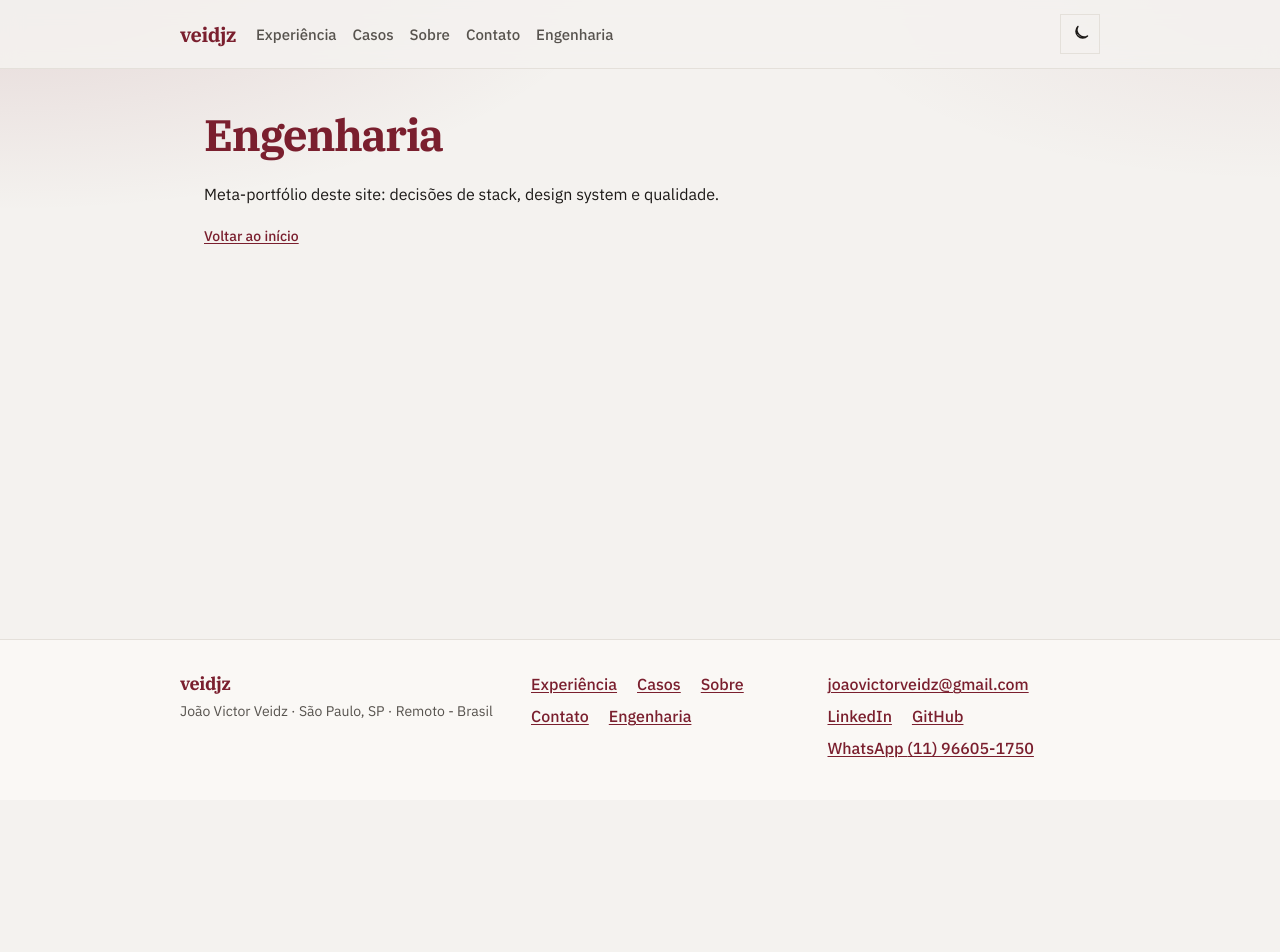
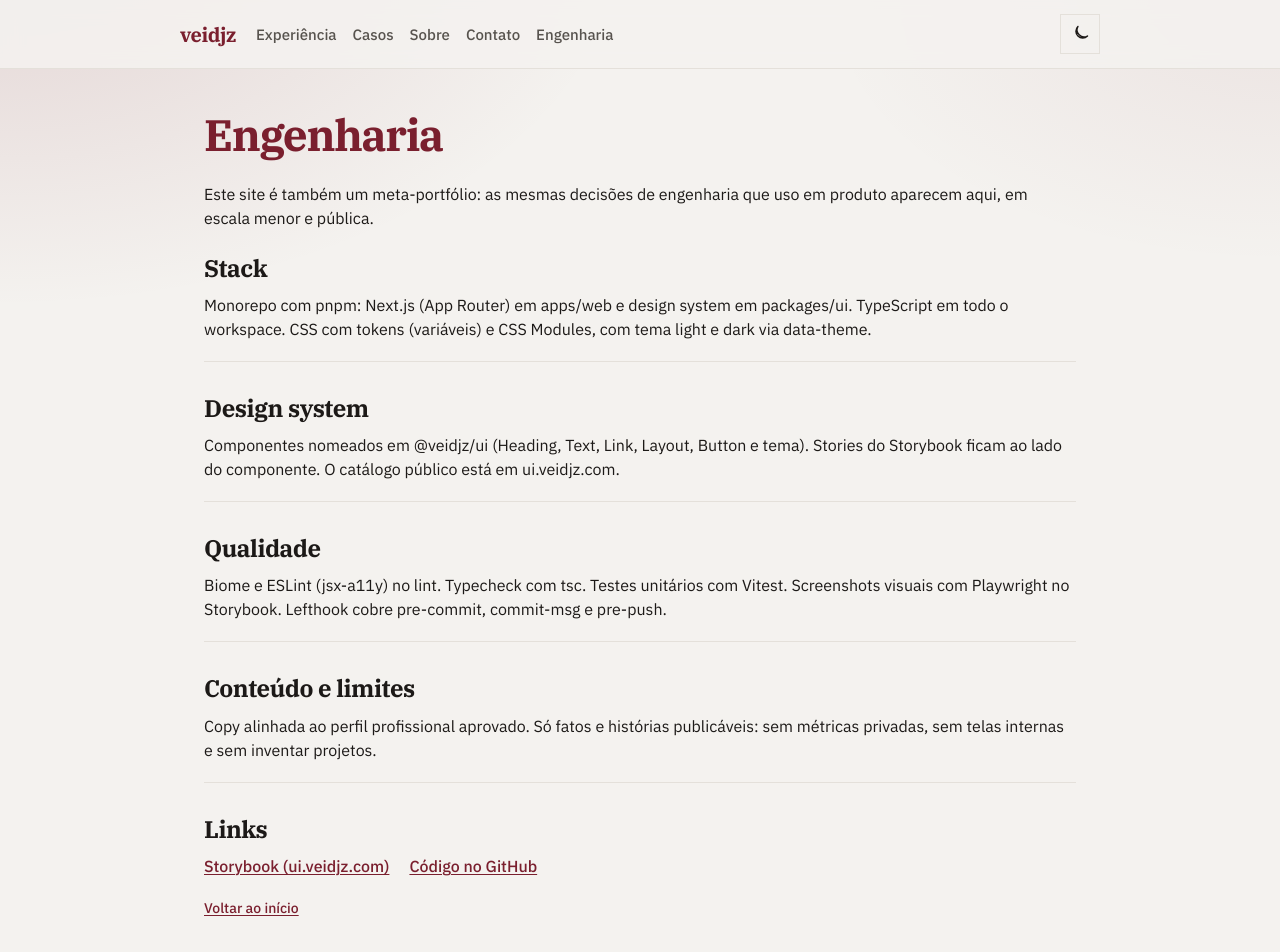
Before and after one commit to veidjz/veidjz-web, a Next.js app in the folder apps/web/: page /engenharia in a window 1280 px wide. Shown: the top 952 px of the page. Before the commit the page ends 800 px from the top, so only its background shows below. Built offline with nearby package versions, Linux system fonts and the light colour scheme.

Commit message:
feat: expand engineering page with stack and quality

```diff
--- /dev/null
+++ b/apps/web/src/app/engenharia/page.module.css
@@ -0,0 +1,24 @@
+.section {
+  display: grid;
+  gap: 0.65rem;
+  padding: 1.25rem 0;
+  border-bottom: 1px solid var(--line);
+}
+
+.section:first-of-type {
+  padding-top: 0.75rem;
+}
+
+.section:last-child {
+  border-bottom: 0;
+  padding-bottom: 0;
+}
+
+.links {
+  display: flex;
+  flex-wrap: wrap;
+  gap: 0.5rem 1.25rem;
+  margin: 0;
+  padding: 0;
+  list-style: none;
+}
--- a/apps/web/src/app/engenharia/page.tsx
+++ b/apps/web/src/app/engenharia/page.tsx
@@ -1,17 +1,45 @@
-import { Text } from '@veidjz/ui'
+import { Heading, Link, Text } from '@veidjz/ui'
 import type { Metadata } from 'next'
 import { PageFrame } from '../../components/PageFrame'
+import { engineeringCopy } from '../../content/engineering'
+import styles from './page.module.css'
 
 export const metadata: Metadata = {
   title: 'Engenharia',
+  description:
+    'Como este site foi construído: stack, design system, qualidade e limites de conteúdo.',
 }
 
 export default function EngenhariaPage() {
   return (
     <PageFrame title="Engenharia">
-      <Text>
-        Meta-portfólio deste site: decisões de stack, design system e qualidade.
-      </Text>
+      <Text>{engineeringCopy.intro}</Text>
+      {engineeringCopy.sections.map((section) => (
+        <section
+          key={section.id}
+          className={styles.section}
+          aria-labelledby={`eng-${section.id}`}
+        >
+          <Heading as="h2" size="md" id={`eng-${section.id}`}>
+            {section.heading}
+          </Heading>
+          <Text>{section.body}</Text>
+        </section>
+      ))}
+      <section className={styles.section} aria-labelledby="eng-links">
+        <Heading as="h2" size="md" id="eng-links">
+          Links
+        </Heading>
+        <ul className={styles.links}>
+          {engineeringCopy.links.map((link) => (
+            <li key={link.href}>
+              <Link href={link.href} rel="noopener noreferrer" target="_blank">
+                {link.label}
+              </Link>
+            </li>
+          ))}
+        </ul>
+      </section>
     </PageFrame>
   )
 }
--- /dev/null
+++ b/apps/web/src/content/engineering.ts
@@ -0,0 +1,36 @@
+export const engineeringCopy = {
+  intro:
+    'Este site é também um meta-portfólio: as mesmas decisões de engenharia que uso em produto aparecem aqui, em escala menor e pública.',
+  sections: [
+    {
+      id: 'stack',
+      heading: 'Stack',
+      body: 'Monorepo com pnpm: Next.js (App Router) em apps/web e design system em packages/ui. TypeScript em todo o workspace. CSS com tokens (variáveis) e CSS Modules, com tema light e dark via data-theme.',
+    },
+    {
+      id: 'design-system',
+      heading: 'Design system',
+      body: 'Componentes nomeados em @veidjz/ui (Heading, Text, Link, Layout, Button e tema). Stories do Storybook ficam ao lado do componente. O catálogo público está em ui.veidjz.com.',
+    },
+    {
+      id: 'quality',
+      heading: 'Qualidade',
+      body: 'Biome e ESLint (jsx-a11y) no lint. Typecheck com tsc. Testes unitários com Vitest. Screenshots visuais com Playwright no Storybook. Lefthook cobre pre-commit, commit-msg e pre-push.',
+    },
+    {
+      id: 'content',
+      heading: 'Conteúdo e limites',
+      body: 'Copy alinhada ao perfil profissional aprovado. Só fatos e histórias publicáveis: sem métricas privadas, sem telas internas e sem inventar projetos.',
+    },
+  ],
+  links: [
+    {
+      label: 'Storybook (ui.veidjz.com)',
+      href: 'https://ui.veidjz.com',
+    },
+    {
+      label: 'Código no GitHub',
+      href: 'https://github.com/veidjz/veidjz-web',
+    },
+  ],
+} as const
```
